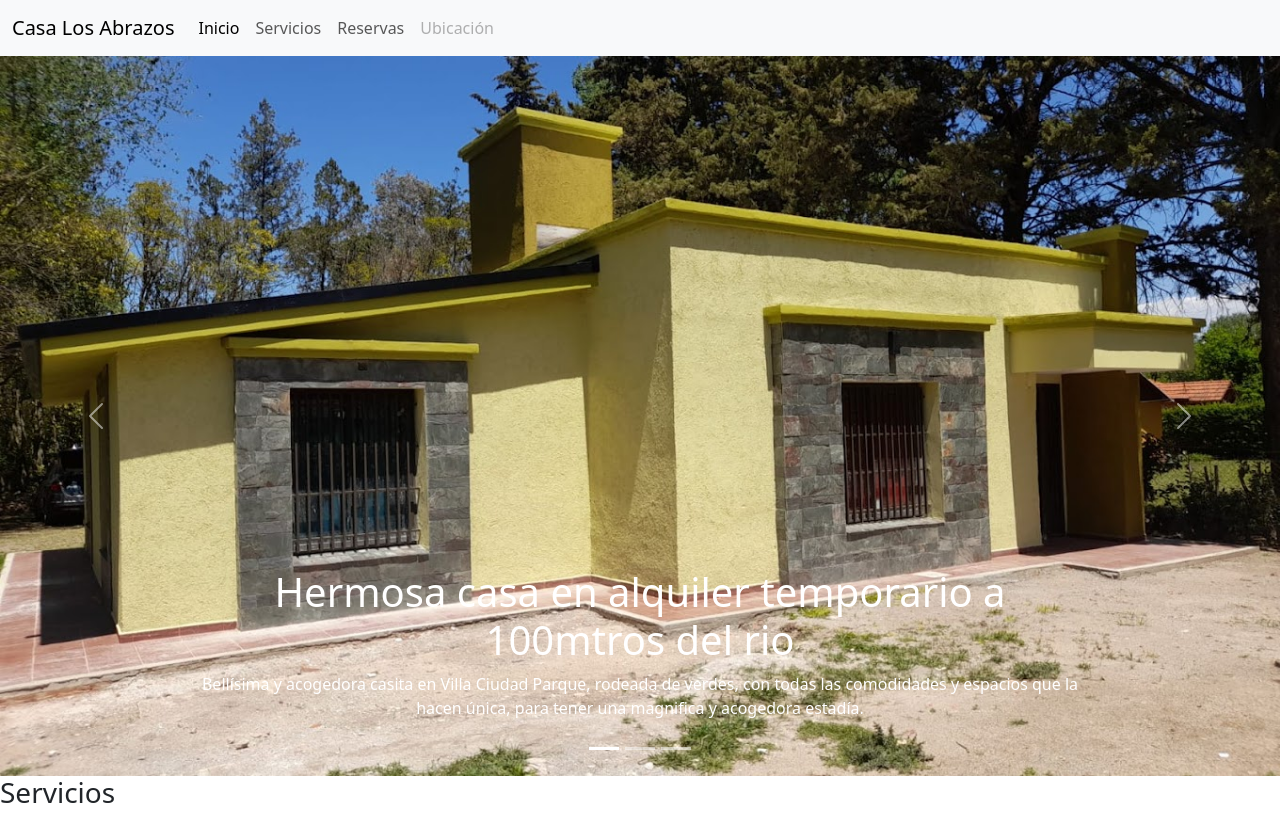
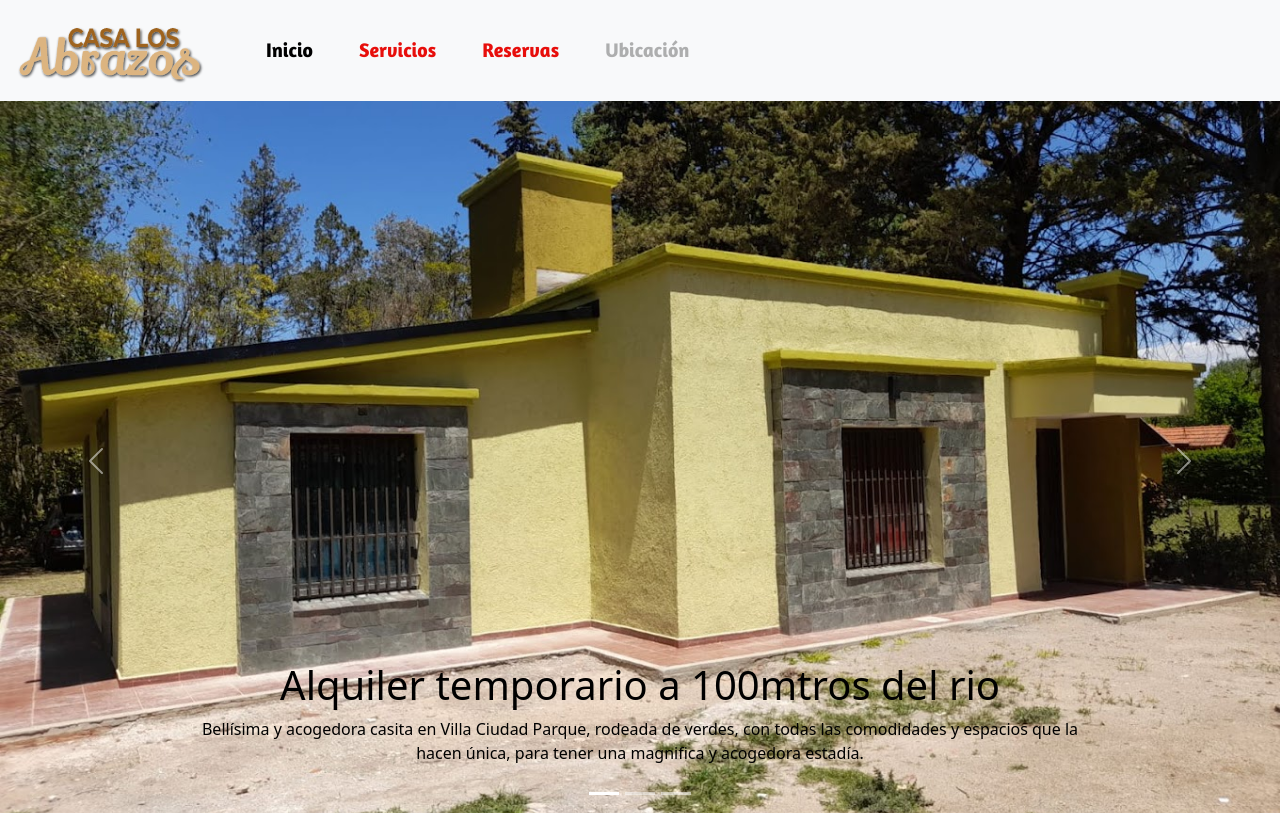
Before and after one commit to nataliapatovidal/proyecto-final-javascript, a website: page index.html in a window 1280 px wide. Shown: the top 813 px of the page. Drawn offline with nearby package versions, Linux system fonts and the light colour scheme.

Commit message:
entrega javascript

```diff
--- a/css/style.css
+++ b/css/style.css
@@ -5,11 +5,48 @@
     padding: 0;
 }
 
-navbar-nav {
+@font-face {
+    font-family:"Amaranth-bold" ;
+    src: url("../assets/fonts/Amaranth-Bold.ttf");
+}
+
+@font-face {
+    font-family:"Amaranth-Regular" ;
+    src: url("../assets/fonts/Amaranth-Regular.ttf");
+}
+
+@font-face {
+    font-family:"freescpt" ;
+    src: url("../assets/fonts/FREESCPT.TTF");
+}
+
+
+.nav{
+    background-color: rgb(253, 217, 214);
+}
+
+.logo{
+    max-width: 12.5rem;
+}
+
+.nav-link {
     list-style: none;
     text-decoration: none;
+    font-size: 1.25rem;
+    font-family: "Amaranth-bold";
+    gap: 1.875rem;
+    margin-left: 1.875rem;
 }
+
+.nav-link, .nav-link active, .nav-link disabled {
+    color: #e70e0b;
+    &:hover{
+    color: white;
+    }
+}
+
 
 .carousel-caption{
     color: black;
+
 }
--- a/index.html
+++ b/index.html
@@ -4,9 +4,10 @@
     <meta charset="UTF-8">
     <meta name="viewport" content="width=device-width, initial-scale=1.0">
     <title>Document</title>
-    <link rel="stylesheet" href="./css/style.css">
+
     <link rel="stylesheet" href="https://cdn.jsdelivr.net/npm/bootstrap-icons@1.11.3/font/bootstrap-icons.min.css">
     <link href="https://cdn.jsdelivr.net/npm/bootstrap@5.3.3/dist/css/bootstrap.min.css" rel="stylesheet" integrity="sha384-QWTKZyjpPEjISv5WaRU9OFeRpok6YctnYmDr5pNlyT2bRjXh0JMhjY6hW+ALEwIH" crossorigin="anonymous">
+    <link rel="stylesheet" href="./css/style.css">
 
 
 </head>
@@ -15,7 +16,7 @@
     <header>
         <nav class="navbar navbar-expand-lg bg-body-tertiary">
             <div class="container-fluid">
-              <a class="navbar-brand" href="#">Casa Los Abrazos</a>
+              <a class="navbar-brand" href="#"><img class="logo" src="./assets/LOGO CASA LOS ABRAZOS_Mesa de trabajo 1.png" alt="logo"></a>
               <button class="navbar-toggler" type="button" data-bs-toggle="collapse" data-bs-target="#navbarNav" aria-controls="navbarNav" aria-expanded="false" aria-label="Toggle navigation">
                 <span class="navbar-toggler-icon"></span>
               </button>
@@ -49,7 +50,7 @@
           <div class="carousel-item active">
             <img src="./assets/frente.jpg" class="d-block w-100" alt="frente casa">
             <div class="carousel-caption d-none d-md-block">
-              <h1>Hermosa casa en alquiler temporario a 100mtros del rio</h1>
+              <h1>Alquiler temporario a 100mtros del rio</h1>
               <p>Bellísima y acogedora casita en Villa Ciudad Parque, rodeada de verdes, con todas las comodidades y espacios que la hacen única, para tener una magnifica y acogedora estadía.</p>
             </div>
           </div>
```
Also changed, not shown: assets/CASA SIN FONDO_Mesa de trabajo 1_Mesa de trabajo 1.png (added), assets/FONDO RIO_Mesa de trabajo 1.png (added), assets/LOGO CASA LOS ABRAZOS_Mesa de trabajo 1.png (added), assets/fonts/Amaranth-Bold.ttf (added), assets/fonts/Amaranth-Regular.ttf (added), assets/fonts/FREESCPT.TTF (added).
